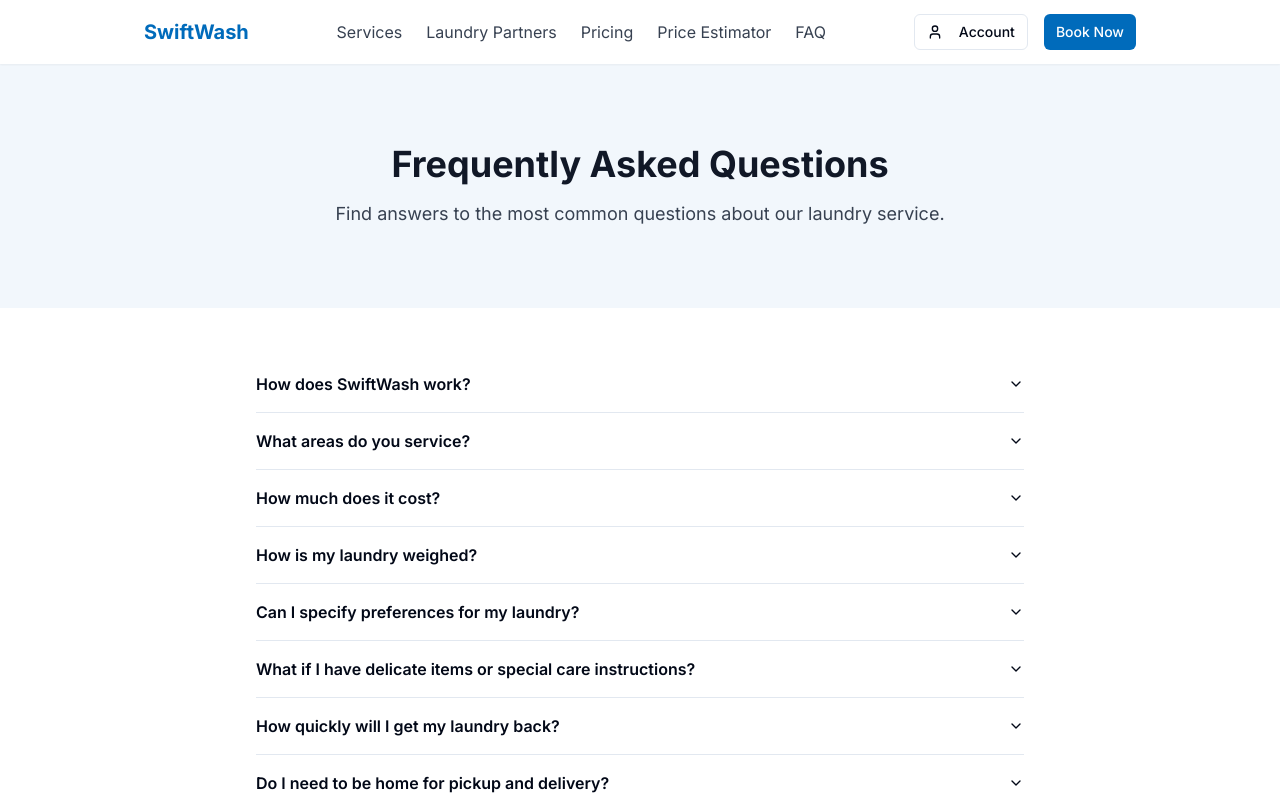
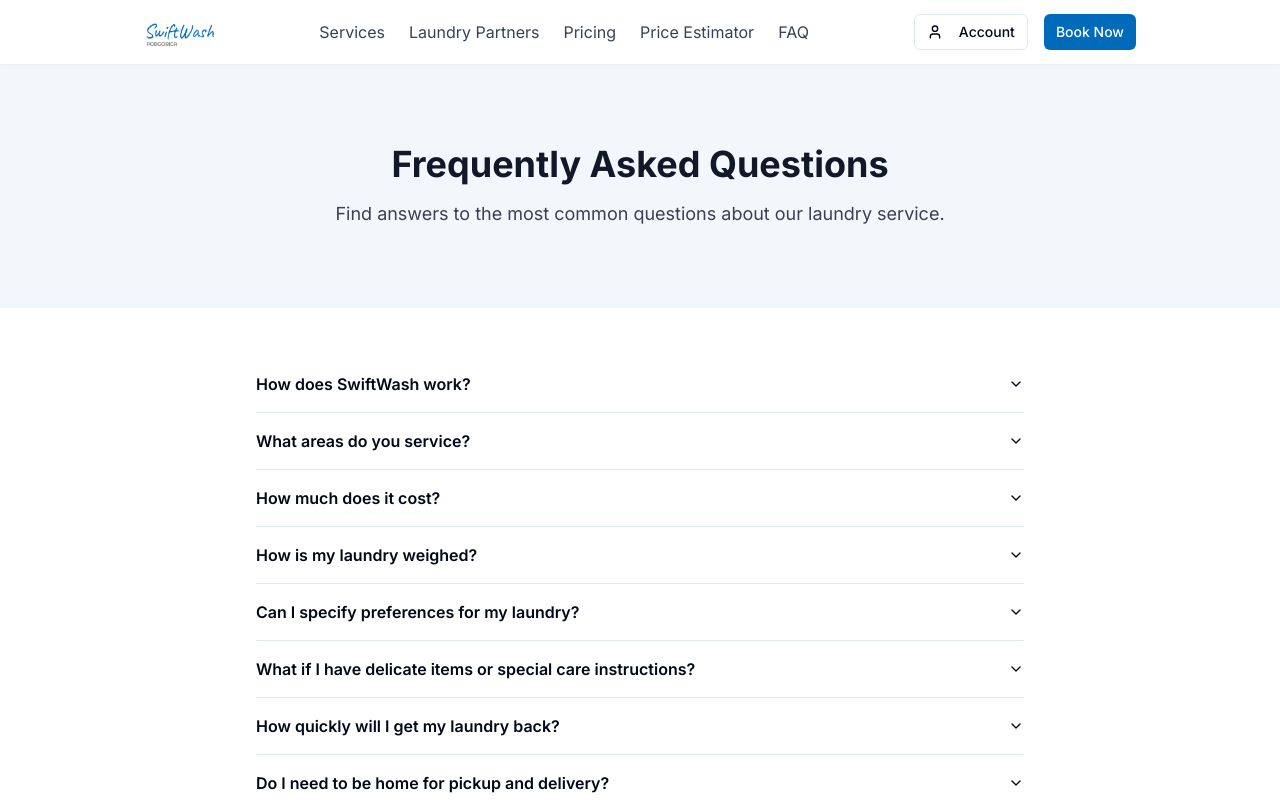
Before and after one commit to magmash/wash-drop-now, a React (Vite) app: page /faq in a window 1280 px wide. Shown: the top 800 px of the page. Built offline with nearby package versions, Linux system fonts and the light colour scheme.

Commit message:
Change logo
Update the logo with the uploaded image.

```diff
--- a/src/components/layout/Header.tsx
+++ b/src/components/layout/Header.tsx
@@ -13,7 +13,11 @@ const Header = () => {
       <div className="page-container flex justify-between items-center h-16">
         <div className="flex items-center">
           <Link to="/" className="flex items-center">
-            <span className="font-bold text-xl text-primary">SwiftWash</span>
+            <img
+              src="/lovable-uploads/b0b1b295-ef34-4ebd-a664-a6f5fee9513f.png"
+              alt="SwiftWash Logo"
+              className="h-8"
+            />
           </Link>
         </div>
 
--- a/src/components/layout/MobileMenu.tsx
+++ b/src/components/layout/MobileMenu.tsx
@@ -16,7 +16,13 @@ const MobileMenu = ({ isOpen, onClose }: MobileMenuProps) => {
     <div className="fixed inset-0 bg-black bg-opacity-50 z-50 md:hidden">
       <div className="fixed inset-y-0 right-0 max-w-[80%] w-80 bg-white shadow-xl animate-fade-in">
         <div className="flex justify-between items-center p-4 border-b">
-          <span className="font-bold text-xl text-primary">SwiftWash</span>
+          <div className="flex items-center">
+            <img
+              src="/lovable-uploads/b0b1b295-ef34-4ebd-a664-a6f5fee9513f.png"
+              alt="SwiftWash Logo"
+              className="h-6"
+            />
+          </div>
           <button
             onClick={onClose}
             className="text-gray-500 hover:text-gray-700"
```
Also changed, not shown: public/lovable-uploads/b0b1b295-ef34-4ebd-a664-a6f5fee9513f.png (added).
